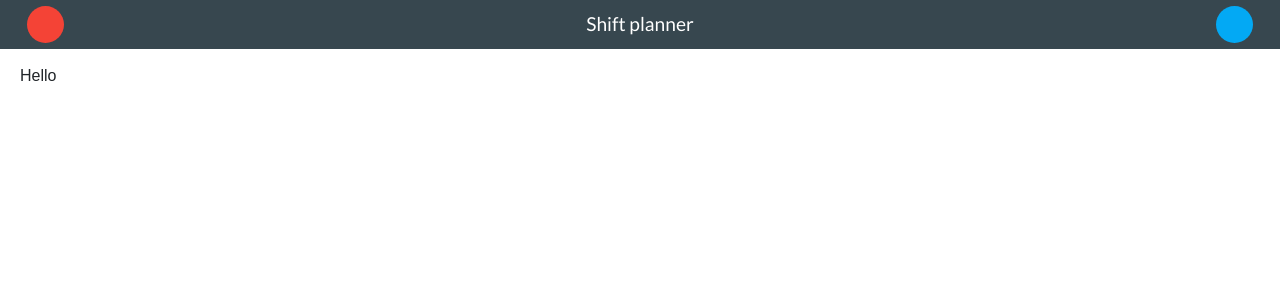
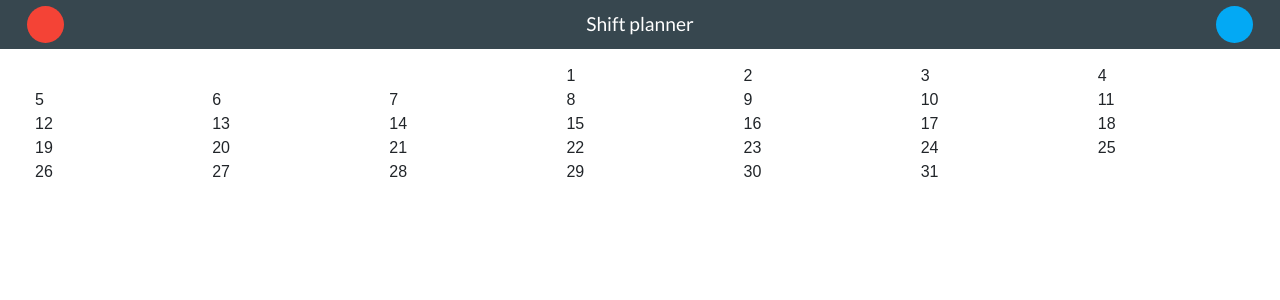
Before and after one commit to alexdunne/shift-planner-app, a React (Create React App) app: page / in a window 1280 px wide. Shown: the top 300 px of the page. Built offline with nearby package versions, Linux system fonts and the light colour scheme.

Commit message:
Calculated a 2D array of weeks given a month and a year

```diff
--- a/package.json
+++ b/package.json
@@ -4,6 +4,8 @@
   "private": true,
   "dependencies": {
     "classnames": "^2.2.6",
+    "date-fns": "^1.29.0",
+    "memoize-one": "^4.0.0",
     "prop-types": "^15.6.2",
     "react": "^16.4.1",
     "react-dom": "^16.4.1",
--- a/src/App.js
+++ b/src/App.js
@@ -15,7 +15,7 @@ class App extends Component {
           locked={this.state.locked}
           onToggleLocked={() => this.setState({ locked: !this.state.locked })}
         />
-        <Planner />
+        <Planner month={7} year={2018} />
       </main>
     );
   }
--- a/src/components/Grid/Container/index.js
+++ b/src/components/Grid/Container/index.js
@@ -3,7 +3,7 @@ import React from "react";
 const Container = ({ children }) => {
   if (process.env.NODE_ENV === "development") {
     React.Children.forEach(children, (child, index) => {
-      if (child.type !== "Row") {
+      if (child.type.name !== "Row") {
         console.warn(
           `Container should only have Row components as children. Element at index ${index} is not a Row`
         );
--- a/src/components/Planner/index.css
+++ b/src/components/Planner/index.css
@@ -1,4 +1,4 @@
-.Planner {
+.planner {
   height: calc(100vh - 50px);
   width: 100%;
   padding: 15px 20px;
--- a/src/components/Planner/index.js
+++ b/src/components/Planner/index.js
@@ -1,7 +1,86 @@
 import React from "react";
+import PropTypes from "prop-types";
+import eachDay from "date-fns/each_day";
+import endOfMonth from "date-fns/end_of_month";
+import startOfWeek from "date-fns/start_of_week";
+import lastDayOfWeek from "date-fns/last_day_of_week";
+import format from "date-fns/format";
+import differenceInDays from "date-fns/difference_in_days";
+import isLastDayOfMonth from "date-fns/is_last_day_of_month";
+import isEqual from "date-fns/is_equal";
+import memoizeOne from "memoize-one";
+
+import { Container, Row, Col } from "../Grid";
 
 import "./index.css";
 
-const Planner = () => <section className="Planner">Hello</section>;
+/**
+ * Given a month and a year, this function builds up a 2D array of each
+ * week in the month and each day in the week. Where weeks do not have 7 days
+ * which all belong to the same month (e.g. 1st is a Wednesday) null is used
+ * as a placeholder
+ */
+const getWeeks = memoizeOne((month, year) => {
+  const weeks = [];
+
+  const startDate = new Date(year, month, 1);
+  const days = eachDay(startDate, endOfMonth(startDate));
+
+  let week = [];
+
+  // We may need to pad the start of the first week if it is not a monday
+  const firstDayOfTheWeek = startOfWeek(days[0]);
+  const firstWeekPlaceholderCount = differenceInDays(
+    days[0],
+    firstDayOfTheWeek
+  );
+
+  if (firstWeekPlaceholderCount > 0) {
+    for (let i = 0; i < firstWeekPlaceholderCount; i++) {
+      week.push(null);
+    }
+  }
+
+  days.forEach(day => {
+    week.push(day);
+
+    if (isEqual(day, lastDayOfWeek(day)) || isLastDayOfMonth(day)) {
+      if (isLastDayOfMonth(day)) {
+        // We may also need to pad out the days in the last week
+        for (let i = 0; i < 7 - week.length; i++) {
+          week.push(null);
+        }
+      }
+
+      weeks.push(week);
+      week = [];
+    }
+  });
+
+  return weeks;
+});
+
+const Planner = ({ month, year }) => {
+  const weeks = getWeeks(month, year);
+
+  return (
+    <section className="planner">
+      <Container>
+        {weeks.map((week, index) => (
+          <Row key={index}>
+            {week.map((day, index) => (
+              <Col key={index}>{day ? format(day, "D") : <div />}</Col>
+            ))}
+          </Row>
+        ))}
+      </Container>
+    </section>
+  );
+};
+
+Planner.propTypes = {
+  month: PropTypes.oneOf([1, 2, 3, 4, 5, 6, 7, 8, 9, 10, 11, 12]).isRequired,
+  year: PropTypes.number.isRequired
+};
 
 export default Planner;
```
Also changed, not shown: src/stories/planner.js (added, +8 -0 lines), 1 other file (tests, documents, lock files or other folders).
